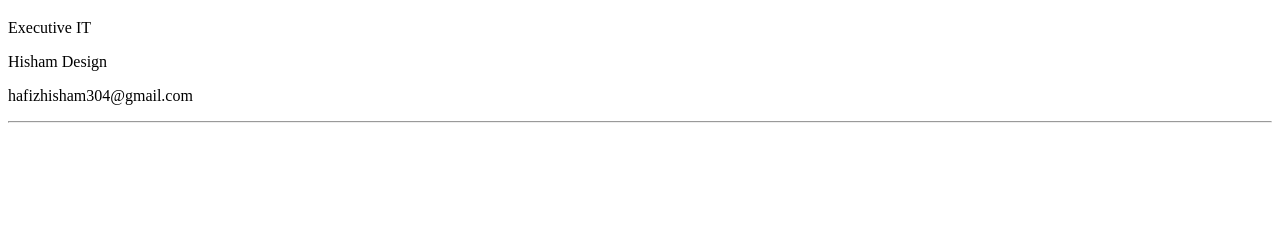
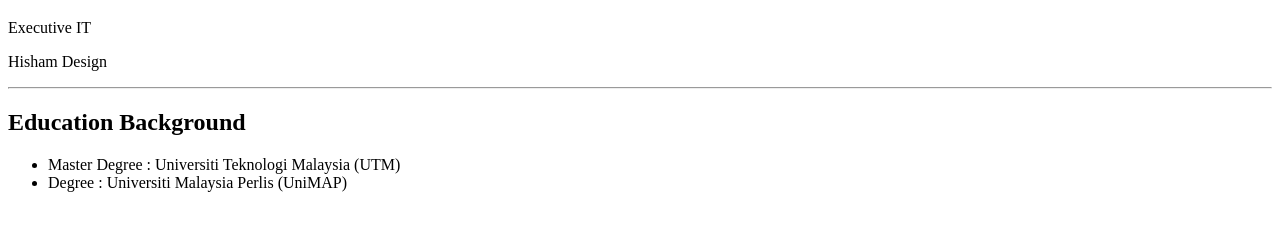
Before and after one commit to hafizhisham/SEC-2023-Day-1, a plain HTML site: page index.html in a window 1280 px wide. Shown: the part 61-292 px from the top of the page. Drawn offline with Linux system fonts and the light colour scheme.

Commit message:
update resume

```diff
--- a/index.html
+++ b/index.html
@@ -1,16 +1,20 @@
 <!DOCTYPE html>
 <html lang="en">
   <head>
-    <meta charset="UTF-8">
-    <meta http-equiv="X-UA-Compatible" content="IE=edge">
-    <meta name="viewport" content="width=device-width, initial-scale=1.0">
+    <meta charset="UTF-8" />
+    <meta http-equiv="X-UA-Compatible" content="IE=edge" />
+    <meta name="viewport" content="width=device-width, initial-scale=1.0" />
     <title>Hafiz Hisham</title>
   </head>
   <body>
     <h1>Muhammad Hafizuddin Badrol Hisham</h1>
     <p>Executive IT</p>
     <p>Hisham Design</p>
-   <p>hafizhisham304@gmail.com</p>
     <hr />
+    <h2>Education Background</h2>
+    <p><ul><li>Master Degree : Universiti Teknologi Malaysia (UTM)</li>
+    <li>Degree : Universiti Malaysia Perlis (UniMAP)</li></ul>
+
+    </p>
   </body>
 </html>
```
Lines whose indentation alone changed are shown as unchanged.
